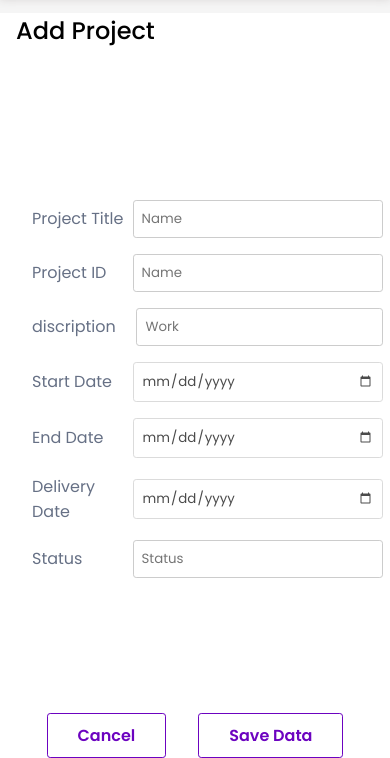
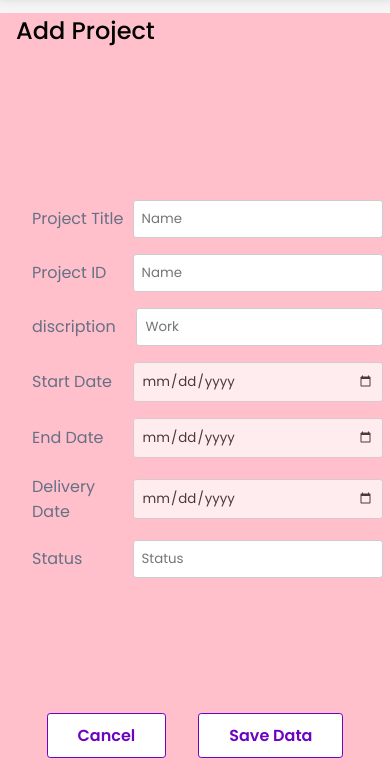
Before and after one commit to smita1017/HRM-PROJECT-2, a plain HTML site: page index.html in a window 390 px wide. Shown: the part 86-844 px from the top of the page. Drawn offline with Linux system fonts and the light colour scheme.

Commit message:
this is commit three with updated pink color

```diff
--- a/style.css
+++ b/style.css
@@ -243,15 +243,21 @@ h2 {
     width: 100%;
     height: 100%;
     display: flex;
-    align-items: start;
+    align-items:start;
+    justify-content: center;
+    gap: 0.1rem;
+    background-color: pink;
+
+
+
+
 }
 .form{
     width: 100%;
     height: 100%;
     display: flex;
-    align-items: start;
-    justify-content: start;
-    margin-left: 0rem;
+    align-items:start;
+    justify-content:start;
 }
 .handburger{
     display: block;
```
